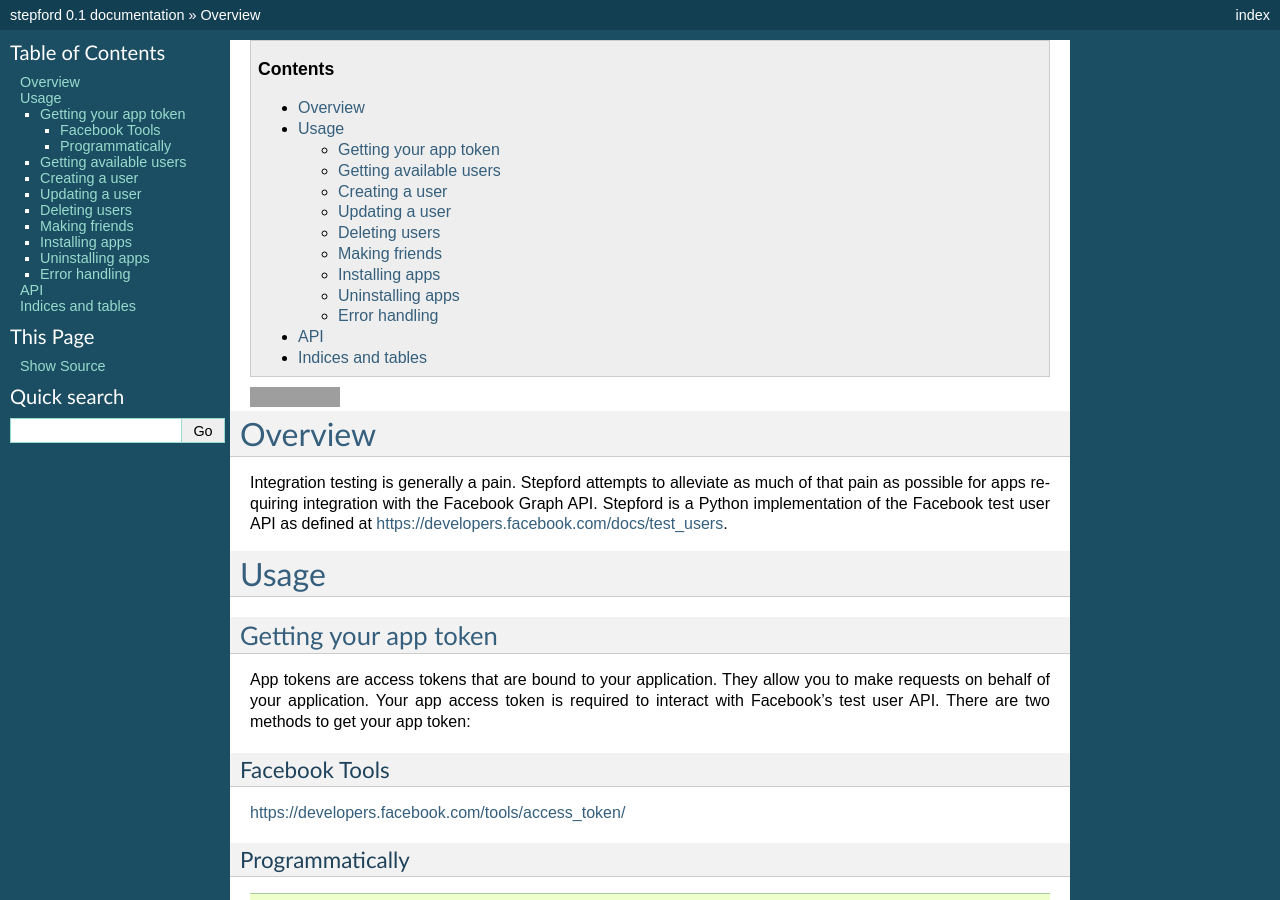
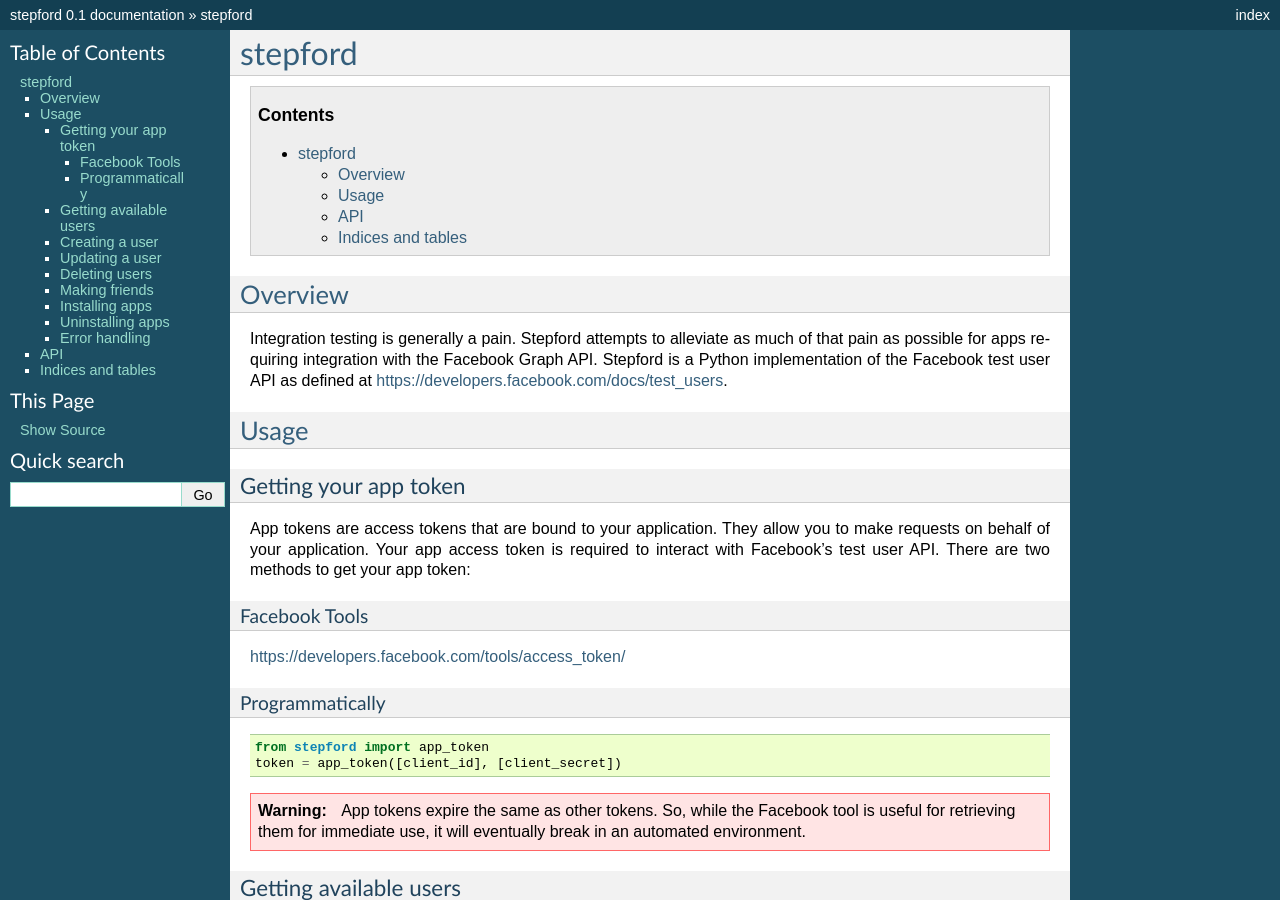
Before and after one commit to Demonware/stepford, a Sphinx documentation site: the page built from docs/index.rst, in a window 1280 px wide and 900 px high. Built offline with Sphinx 7.4.7, drawn with Linux system fonts in a browser that asks for light colours; some of the changed text lies outside the part shown; grey boxes are pictures that could not be loaded.

```diff
--- a/docs/conf.py
+++ b/docs/conf.py
@@ -42,7 +42,7 @@ master_doc = 'index'
 
 # General information about the project.
 project = u'stepford'
-copyright = u'2013, Demian Brecht'
+copyright = u'2013, Activision Publishing, Inc.'
 
 # The version info for the project you're documenting, acts as replacement for
 # |version| and |release|, also used in various other places throughout the
--- a/docs/index.rst
+++ b/docs/index.rst
@@ -1,8 +1,9 @@
+========
+stepford
+========
+
 .. contents::
    :depth: 2
-
-.. image:: https://secure.travis-ci.org/demianbrecht/stepford.png?branch=master
-   :target: http://travis-ci.org/#!/demianbrecht/stepford
 
 Overview
 ========
```
Also changed, not shown: 1 other file.
